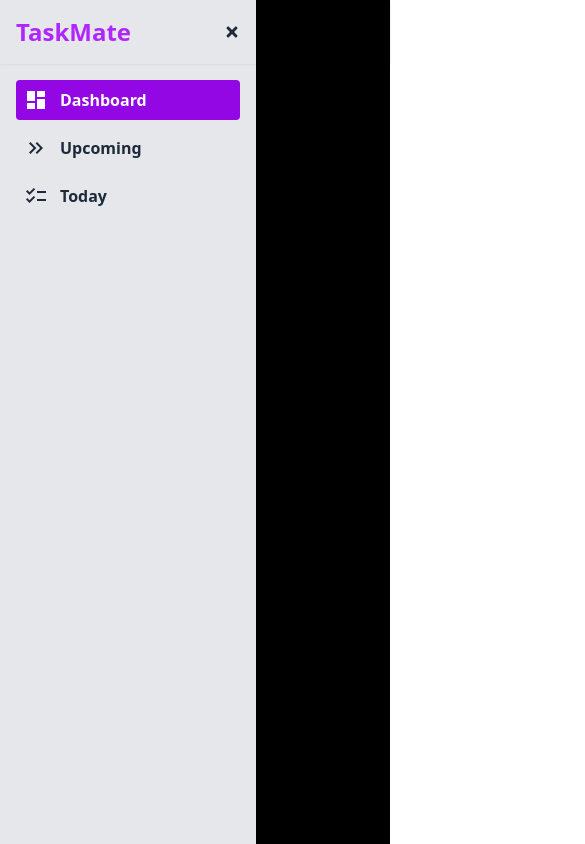
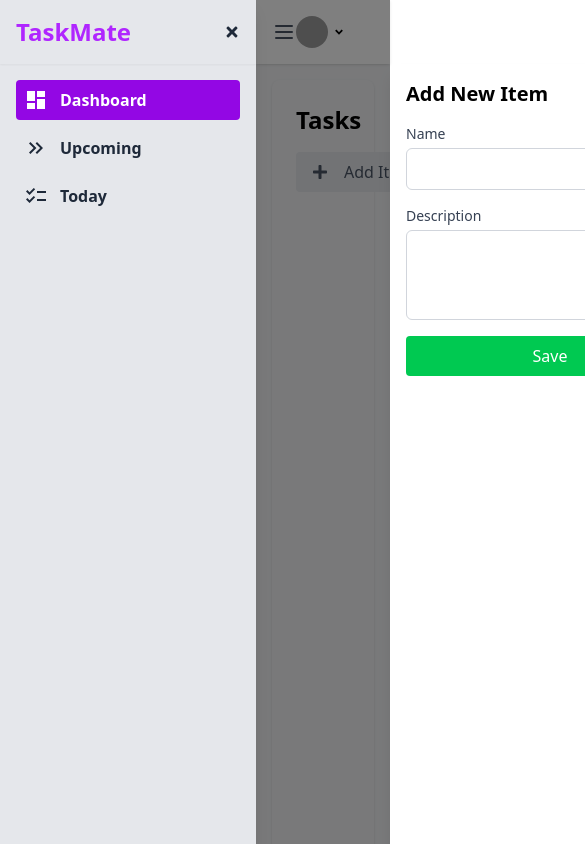
Before and after one commit to aneetan/TaskMate, a React (Vite) app in the folder client/: page /dashboard in a window 390 px wide. Shown: the top 844 px of the page, 585 px wide, since content can reach past the window. Built offline with nearby package versions, Linux system fonts and the light colour scheme; grey boxes are pictures that could not be loaded.

Commit message:
Added slider and add button

```diff
--- a/client/src/App.tsx
+++ b/client/src/App.tsx
@@ -16,6 +16,9 @@ function App() {
 
         <Route element={<UserLayout/>}>
             <Route path="dashboard" element={<Dashboard/>} />
+            <Route path="upcoming" element={<div>Upcoming</div>} />
+            <Route path="today" element={<div> Today </div>} />
+
         </Route>
       </Routes>
     </BrowserRouter>
--- a/client/src/components/Sidebar.tsx
+++ b/client/src/components/Sidebar.tsx
@@ -36,7 +36,7 @@ const Sidebar: React.FC<SidebarProps> = ({ isOpen, children, onClose }) => {
             {/* Overlay for mobile */}
             {isOpen && (
                 <div
-                    className="fixed inset-0 bg-black bg-opacity-50 z-40 md:hidden"
+                    className="fixed inset-0 bg-black/50 bg-opacity-50 z-40 md:hidden"
                     onClick={onClose}
                 />
             )}
--- /dev/null
+++ b/client/src/components/Slider.tsx
@@ -0,0 +1,62 @@
+import { useState } from 'react';
+import { FaPlus, FaTimes } from 'react-icons/fa';
+
+export default function Slider() {
+  const [isOpen, setIsOpen] = useState(false);
+
+  return (
+    <div className="relative h-screen">
+      {/* Main Content */}
+      <div>
+        <button
+          onClick={() => setIsOpen(true)}
+          className="bg-gray-200 hover:bg-gray-300 text-gray-600 px-4 py-2 rounded w-200"
+        >
+            <div className='flex items-center gap-4'>
+             <FaPlus/> Add Item
+           </div>
+        </button>
+      </div>
+
+      {/* Slider Panel */}
+      <div
+        className={`fixed top-16 right-0 h-full w-80 bg-white shadow-lg transform transition-transform duration-300 ease-in-out z-20 ${
+          isOpen ? 'translate-x-0' : 'translate-x-full'
+        }`}
+      >
+        <div className="p-4">
+          <div className="flex justify-between items-center mb-4">
+            <h2 className="text-xl font-bold">Add New Item</h2>
+            <button
+              onClick={() => setIsOpen(false)}
+              className="text-gray-500 hover:text-gray-700"
+            >
+              <FaTimes/>
+            </button>
+          </div>
+
+          {/* Slider Content */}
+          <div className="space-y-4">
+            <div>
+              <label className="block text-sm font-medium text-gray-700">Name</label>
+              <input
+                type="text"
+                className="mt-1 block w-full border border-gray-300 rounded-md p-2"
+              />
+            </div>
+            <div>
+              <label className="block text-sm font-medium text-gray-700">Description</label>
+              <textarea
+                rows={3}
+                className="mt-1 block w-full border border-gray-300 rounded-md p-2"
+              />
+            </div>
+            <button className="bg-green-500 hover:bg-green-600 text-white px-4 py-2 rounded w-full">
+              Save
+            </button>
+          </div>
+        </div>
+      </div>
+    </div>
+  );
+}
--- a/client/src/components/layout/UserLayout.tsx
+++ b/client/src/components/layout/UserLayout.tsx
@@ -52,7 +52,7 @@ const UserLayout = () => {
             </Sidebar>
 
             {/* Main content */}
-            <main className={`pt-16 transition-all duration-300 ${isSidebarOpen ? 'md:ml-64' : 'md:ml-16'} p-4 mt-4`}>
+            <main className={`pt-16 transition-all duration-300 ${isSidebarOpen ? 'ml-64' : 'ml-16'} p-4 mt-4`}>
                 <Outlet />
             </main>
         </div>
--- a/client/src/pages/Dashboard.tsx
+++ b/client/src/pages/Dashboard.tsx
@@ -1,9 +1,10 @@
+import Slider from "../components/Slider"
 
 const Dashboard = () => {
   return (
-    <div className="bg-white rounded-lg shadow p-6">
-        <h1 className="text-2xl font-bold mb-4">Dashboard</h1>
-        <p>Welcome to your dashboard. This content adjusts based on sidebar state.</p>
+    <div className="rounded-lg shadow p-6">
+        <h1 className="text-2xl font-bold mb-4"> Tasks </h1>
+        <Slider/>
     </div>
   )
 }
```
